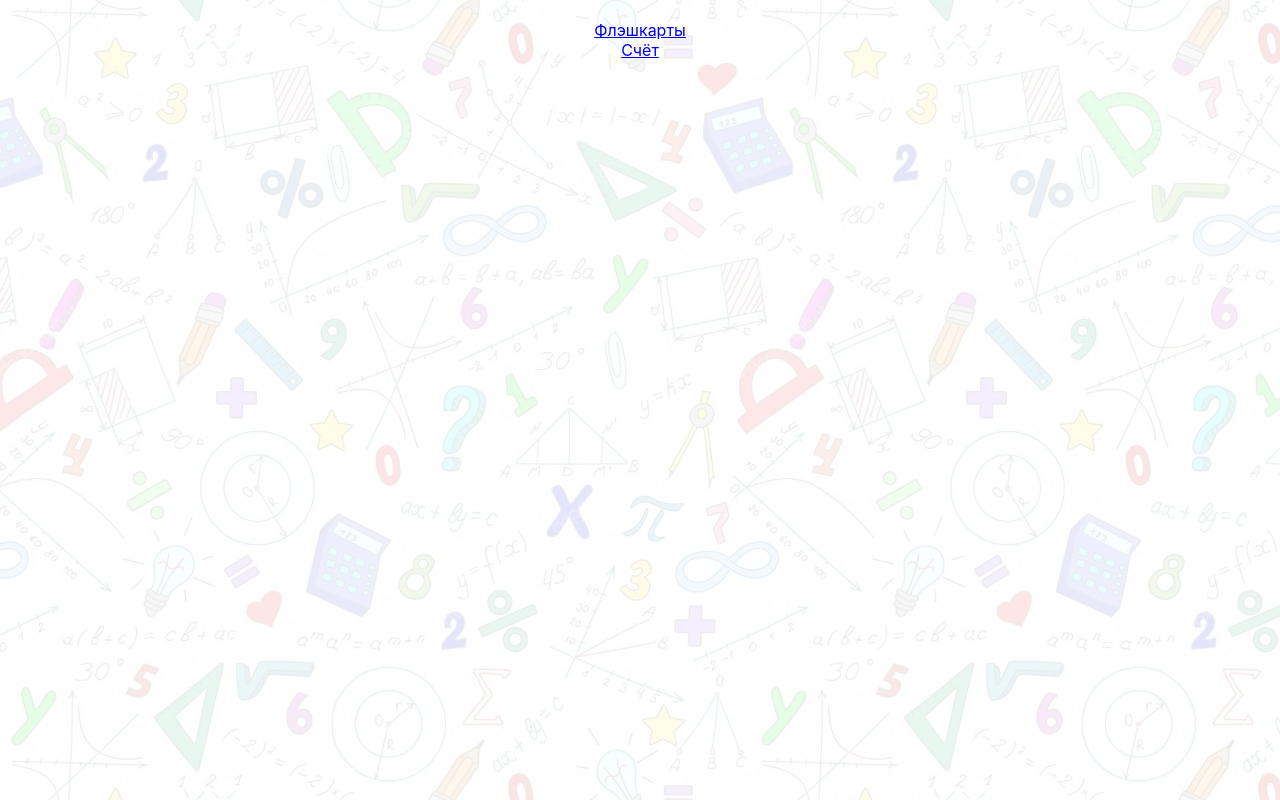
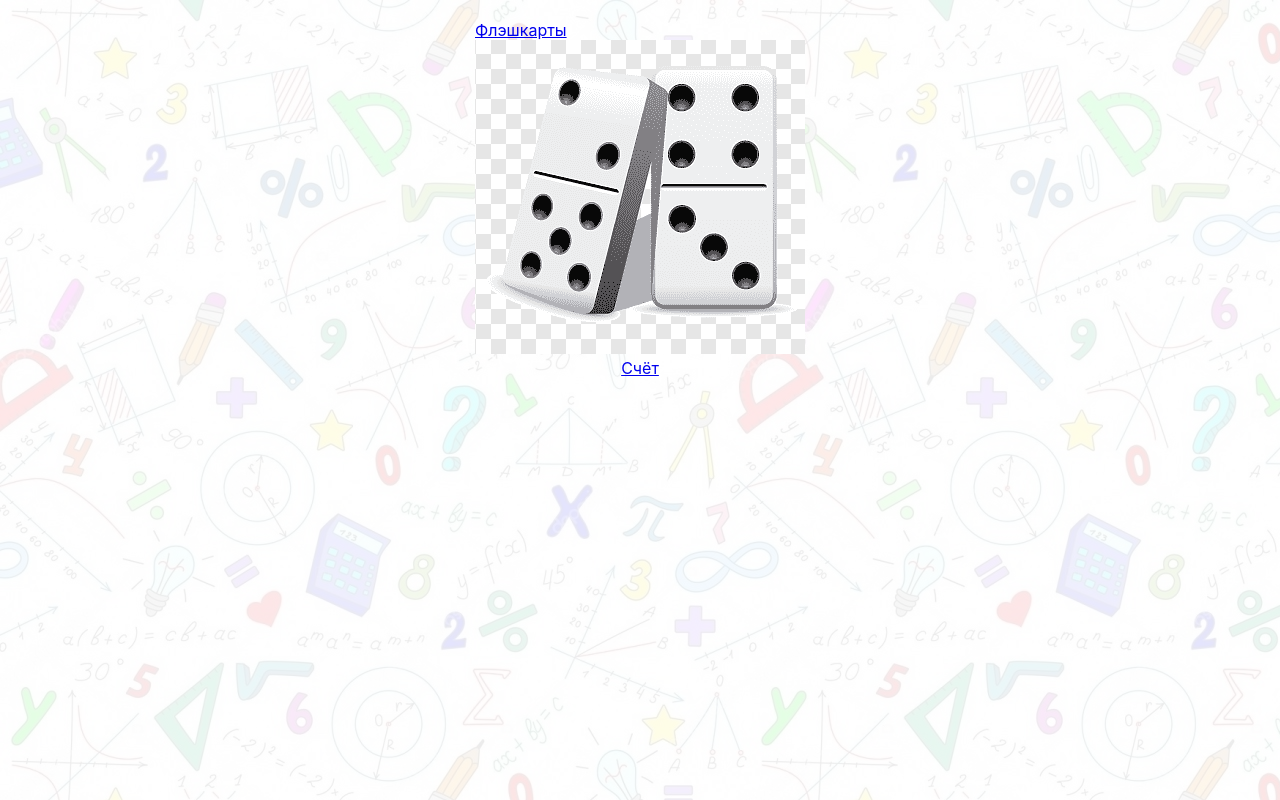
Before and after one commit to AliaksandrLiubanets/arifmetik, a React (Create React App) app: page /main in a window 1280 px wide. Built offline with nearby package versions, Linux system fonts and the light colour scheme.

Commit message:
Add icon for flashcards in main

```diff
--- a/src/components/Main/Main.tsx
+++ b/src/components/Main/Main.tsx
@@ -1,12 +1,20 @@
 import React from 'react'
 import {NavLink} from 'react-router-dom'
 import {PATH} from '../../enums/paths'
+import dominoes from '../../assets/main-icons/dominoes.png'
 
 export const Main = () => {
 
     return <>
         {/*<div><NavLink to={PATH.MAIN}>На главную</NavLink></div>*/}
-        <div><NavLink to={PATH.FLASH}>Флэшкарты</NavLink></div>
+        <div>
+            <NavLink to={PATH.FLASH}>
+                <div>
+                    <div>Флэшкарты</div>
+                    <img src={dominoes} alt={'dominoes_icon'}/>
+                </div>
+            </NavLink>
+        </div>
         <div><NavLink to={PATH.COUNT}>Счёт</NavLink></div>
     </>
 }
```
Also changed, not shown: src/assets/main-icons/dominoes.png (added).
